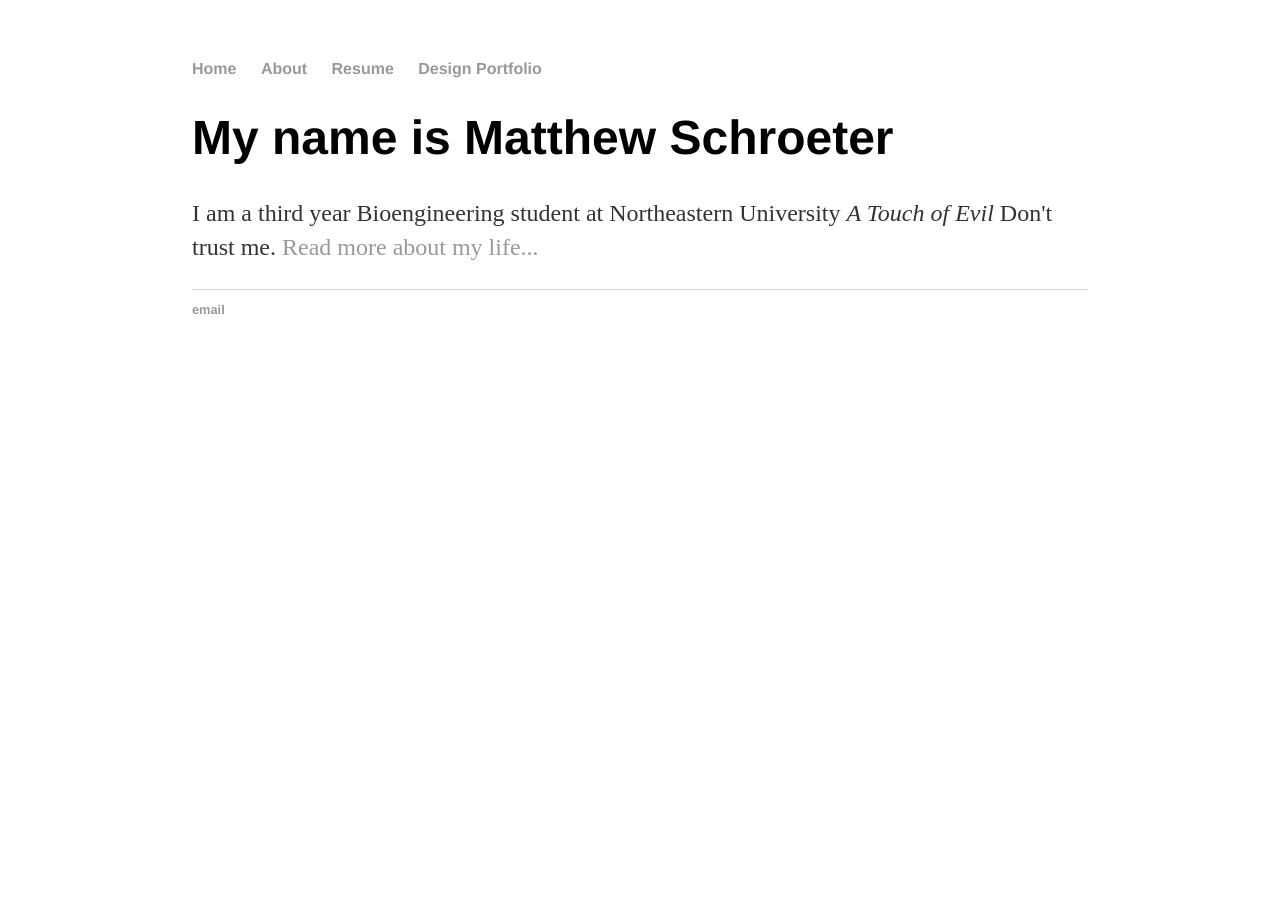
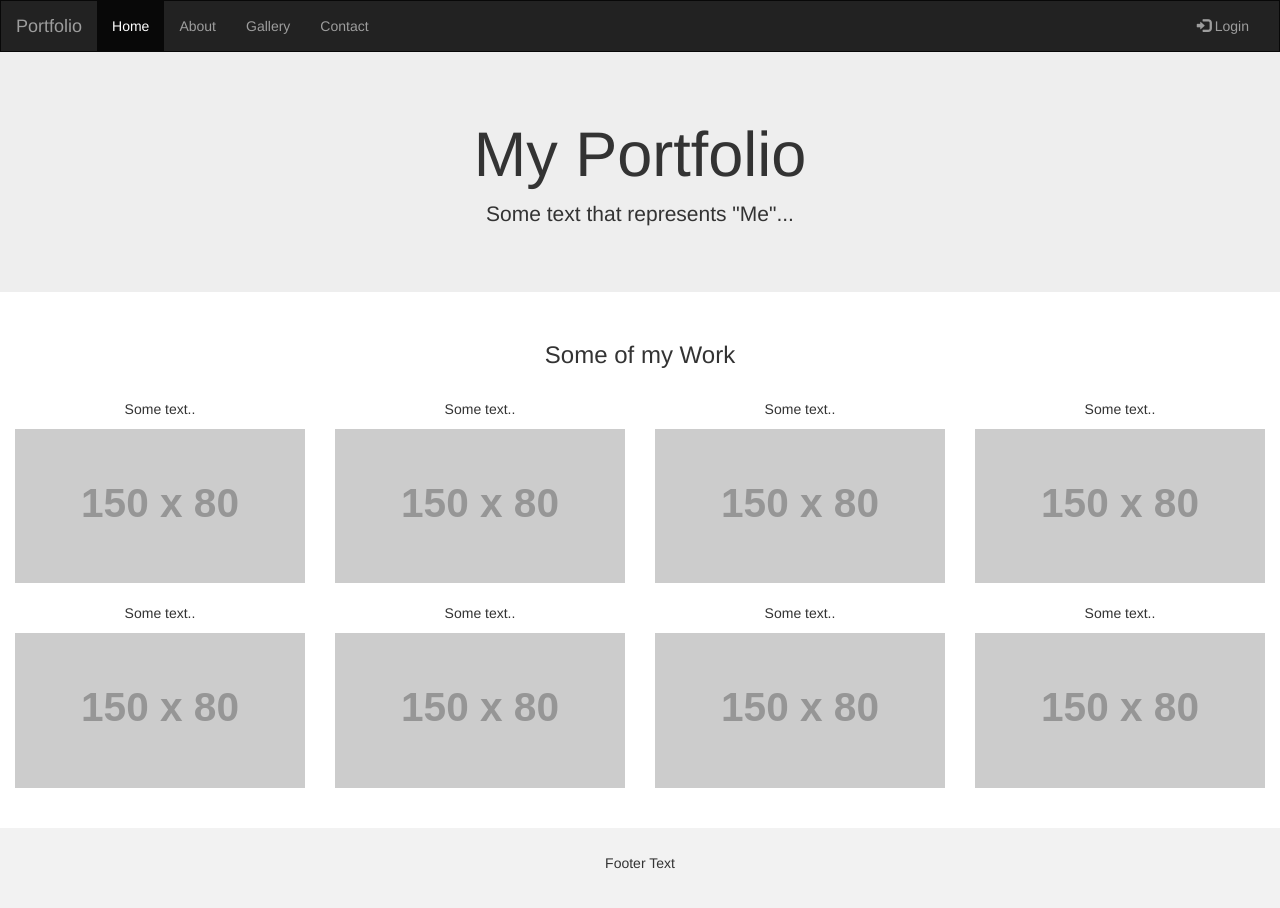
Before and after one commit to schroeter-m/schroeter-m.github.io, a plain HTML site: page index.html in a window 1280 px wide. Before the commit the page ends 800 px from the top, so only its background shows below. Drawn offline with nearby package versions, Linux system fonts and the light colour scheme; files that its build step writes are made by us from their sources; placeholder pictures from the web are drawn by us.

Commit message:
Update index.html

```diff
--- a/index.html
+++ b/index.html
@@ -1,29 +1,105 @@
 <!DOCTYPE html>
-<html>
+<html lang="en">
 <head>
-		<title>Matthew Schroeter</title>
-		<!--link to main stylesheet -->
-		<link rel="stylesheet" type ="text/css" href="/css/main.css">
+  <title>Bootstrap Example</title>
+  <meta charset="utf-8">
+  <meta name="viewport" content="width=device-width, initial-scale=1">
+  <link rel="stylesheet" href="https://maxcdn.bootstrapcdn.com/bootstrap/3.4.1/css/bootstrap.min.css">
+  <script src="https://ajax.googleapis.com/ajax/libs/jquery/3.4.1/jquery.min.js"></script>
+  <script src="https://maxcdn.bootstrapcdn.com/bootstrap/3.4.1/js/bootstrap.min.js"></script>
+  <style>
+    /* Remove the navbar's default margin-bottom and rounded borders */
+    .navbar {
+      margin-bottom: 0;
+      border-radius: 0;
+    }
+
+    /* Add a gray background color and some padding to the footer */
+    footer {
+      background-color: #f2f2f2;
+      padding: 25px;
+    }
+  </style>
 </head>
 <body>
-		<nav>
-    		<ul>
-        		<li><a href="/">Home</a></li>
-	        	<li><a href="/about">About</a></li>
-        		<li><a href="/Resume">Resume</a></li>
-        		<li><a href="/Design Portfolio">Design Portfolio</a></li>
+
+<nav class="navbar navbar-inverse">
+  <div class="container-fluid">
+    <div class="navbar-header">
+      <button type="button" class="navbar-toggle" data-toggle="collapse" data-target="#myNavbar">
+        <span class="icon-bar"></span>
+        <span class="icon-bar"></span>
+        <span class="icon-bar"></span>
+      </button>
+      <a class="navbar-brand" href="#">Portfolio</a>
+    </div>
+    <div class="collapse navbar-collapse" id="myNavbar">
+      <ul class="nav navbar-nav">
+        <li class="active"><a href="#">Home</a></li>
+        <li><a href="#">About</a></li>
+        <li><a href="#">Gallery</a></li>
+        <li><a href="#">Contact</a></li>
       </ul>
+      <ul class="nav navbar-nav navbar-right">
+        <li><a href="#"><span class="glyphicon glyphicon-log-in"></span> Login</a></li>
+      </ul>
+    </div>
+  </div>
 </nav>
-		<div class="container">
-    		<div class="blurb">
-        		<h1>My name is Matthew Schroeter</h1>
-				<p>I am a third year Bioengineering student at Northeastern University <em>A Touch of Evil</em> Don't trust me. <a href="/about">Read more about my life...</a></p>
-    		</div><!-- /.blurb -->
-		</div><!-- /.container -->
-		<footer>
-    		<ul>
-        		<li><a href="schroeter.m@husky.neu.edu">email</a></li>
-			</ul>
+
+<div class="jumbotron">
+  <div class="container text-center">
+    <h1>My Portfolio</h1>
+    <p>Some text that represents "Me"...</p>
+  </div>
+</div>
+
+<div class="container-fluid bg-3 text-center">
+  <h3>Some of my Work</h3><br>
+  <div class="row">
+    <div class="col-sm-3">
+      <p>Some text..</p>
+      <img src="https://placehold.it/150x80?text=IMAGE" class="img-responsive" style="width:100%" alt="Image">
+    </div>
+    <div class="col-sm-3">
+      <p>Some text..</p>
+      <img src="https://placehold.it/150x80?text=IMAGE" class="img-responsive" style="width:100%" alt="Image">
+    </div>
+    <div class="col-sm-3">
+      <p>Some text..</p>
+      <img src="https://placehold.it/150x80?text=IMAGE" class="img-responsive" style="width:100%" alt="Image">
+    </div>
+    <div class="col-sm-3">
+      <p>Some text..</p>
+      <img src="https://placehold.it/150x80?text=IMAGE" class="img-responsive" style="width:100%" alt="Image">
+    </div>
+  </div>
+</div><br>
+
+<div class="container-fluid bg-3 text-center">
+  <div class="row">
+    <div class="col-sm-3">
+      <p>Some text..</p>
+      <img src="https://placehold.it/150x80?text=IMAGE" class="img-responsive" style="width:100%" alt="Image">
+    </div>
+    <div class="col-sm-3">
+      <p>Some text..</p>
+      <img src="https://placehold.it/150x80?text=IMAGE" class="img-responsive" style="width:100%" alt="Image">
+    </div>
+    <div class="col-sm-3">
+      <p>Some text..</p>
+      <img src="https://placehold.it/150x80?text=IMAGE" class="img-responsive" style="width:100%" alt="Image">
+    </div>
+    <div class="col-sm-3">
+      <p>Some text..</p>
+      <img src="https://placehold.it/150x80?text=IMAGE" class="img-responsive" style="width:100%" alt="Image">
+    </div>
+  </div>
+</div><br><br>
+
+<footer class="container-fluid text-center">
+  <p>Footer Text</p>
 </footer>
+
 </body>
 </html>
```
Lines whose indentation alone changed are shown as unchanged.
